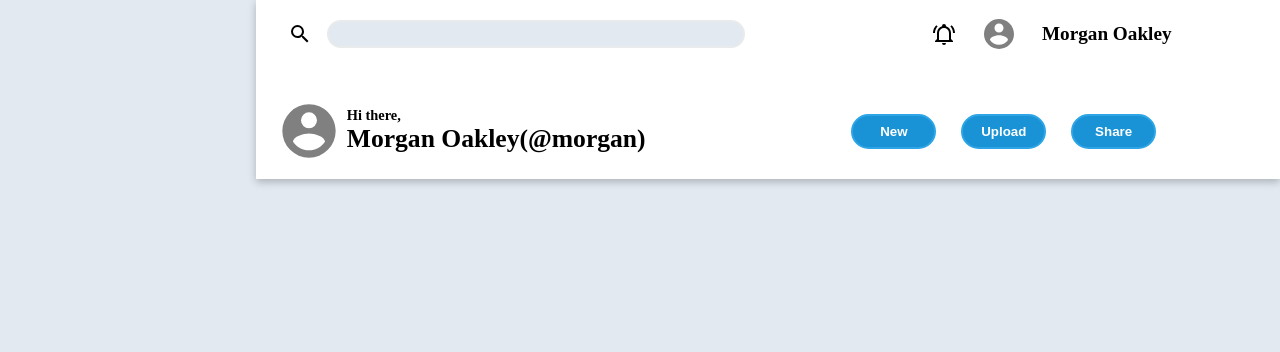
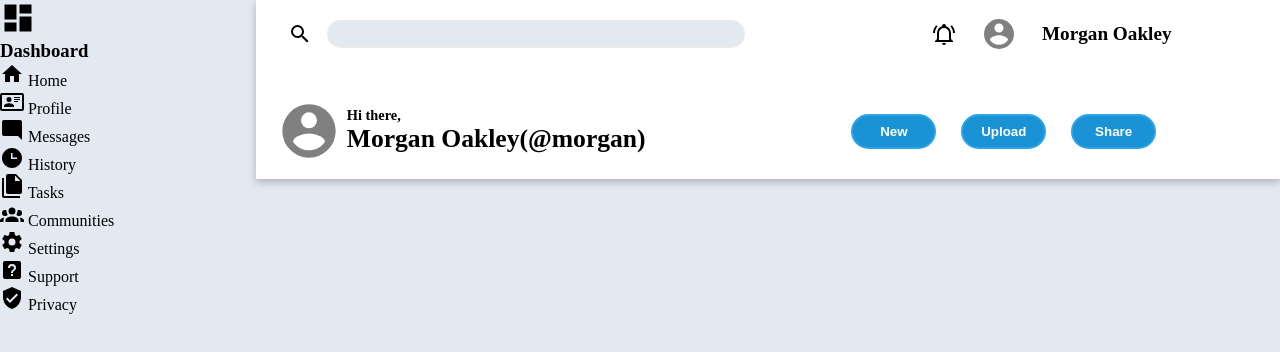
Before and after one commit to rahmanaga/admin-dashboard, a plain HTML site: page index.html in a window 1280 px wide. Drawn offline with Linux system fonts and the light colour scheme.

Commit message:
Add content to sidebar section

```diff
--- a/index.html
+++ b/index.html
@@ -66,7 +66,106 @@
           <button>Share</button>
         </div>
       </header>
-      <aside class="sidebar"></aside>
+      <aside class="sidebar">
+        <div class="dashboard">
+          <svg style="width: 36px; height: 36px" viewBox="0 0 24 24">
+            <path
+              fill="currentColor"
+              d="M13,3V9H21V3M13,21H21V11H13M3,21H11V15H3M3,13H11V3H3V13Z"
+            />
+            <h3>Dashboard</h3>
+          </svg>
+        </div>
+        <div class="navigation">
+          <ul>
+            <li>
+              <svg style="width: 24px; height: 24px" viewBox="0 0 24 24">
+                <path
+                  fill="currentColor"
+                  d="M10,20V14H14V20H19V12H22L12,3L2,12H5V20H10Z"
+                />
+              </svg>
+              Home
+            </li>
+            <li>
+              <svg style="width: 24px; height: 24px" viewBox="0 0 24 24">
+                <path
+                  fill="currentColor"
+                  d="M22,3H2C0.91,3.04 0.04,3.91 0,5V19C0.04,20.09 0.91,20.96 2,21H22C23.09,20.96 23.96,20.09 24,19V5C23.96,3.91 23.09,3.04 22,3M22,19H2V5H22V19M14,17V15.75C14,14.09 10.66,13.25 9,13.25C7.34,13.25 4,14.09 4,15.75V17H14M9,7A2.5,2.5 0 0,0 6.5,9.5A2.5,2.5 0 0,0 9,12A2.5,2.5 0 0,0 11.5,9.5A2.5,2.5 0 0,0 9,7M14,7V8H20V7H14M14,9V10H20V9H14M14,11V12H18V11H14"
+                />
+              </svg>
+              Profile
+            </li>
+            <li>
+              <svg style="width: 24px; height: 24px" viewBox="0 0 24 24">
+                <path
+                  fill="currentColor"
+                  d="M22,4C22,2.89 21.1,2 20,2H4A2,2 0 0,0 2,4V16A2,2 0 0,0 4,18H18L22,22V4Z"
+                />
+              </svg>
+              Messages
+            </li>
+            <li>
+              <svg style="width: 24px; height: 24px" viewBox="0 0 24 24">
+                <path
+                  fill="currentColor"
+                  d="M12 2C6.5 2 2 6.5 2 12C2 17.5 6.5 22 12 22C17.5 22 22 17.5 22 12S17.5 2 12 2M17 13H11V7H12.5V11.5H17V13Z"
+                />
+              </svg>
+              History
+            </li>
+            <li>
+              <svg style="width: 24px; height: 24px" viewBox="0 0 24 24">
+                <path
+                  fill="currentColor"
+                  d="M15,7H20.5L15,1.5V7M8,0H16L22,6V18A2,2 0 0,1 20,20H8C6.89,20 6,19.1 6,18V2A2,2 0 0,1 8,0M4,4V22H20V24H4A2,2 0 0,1 2,22V4H4Z"
+                />
+              </svg>
+              Tasks
+            </li>
+            <li>
+              <svg style="width: 24px; height: 24px" viewBox="0 0 24 24">
+                <path
+                  fill="currentColor"
+                  d="M12,5.5A3.5,3.5 0 0,1 15.5,9A3.5,3.5 0 0,1 12,12.5A3.5,3.5 0 0,1 8.5,9A3.5,3.5 0 0,1 12,5.5M5,8C5.56,8 6.08,8.15 6.53,8.42C6.38,9.85 6.8,11.27 7.66,12.38C7.16,13.34 6.16,14 5,14A3,3 0 0,1 2,11A3,3 0 0,1 5,8M19,8A3,3 0 0,1 22,11A3,3 0 0,1 19,14C17.84,14 16.84,13.34 16.34,12.38C17.2,11.27 17.62,9.85 17.47,8.42C17.92,8.15 18.44,8 19,8M5.5,18.25C5.5,16.18 8.41,14.5 12,14.5C15.59,14.5 18.5,16.18 18.5,18.25V20H5.5V18.25M0,20V18.5C0,17.11 1.89,15.94 4.45,15.6C3.86,16.28 3.5,17.22 3.5,18.25V20H0M24,20H20.5V18.25C20.5,17.22 20.14,16.28 19.55,15.6C22.11,15.94 24,17.11 24,18.5V20Z"
+                />
+              </svg>
+              Communities
+            </li>
+          </ul>
+        </div>
+        <div class="protection">
+          <ul>
+            <li>
+              <svg style="width: 24px; height: 24px" viewBox="0 0 24 24">
+                <path
+                  fill="currentColor"
+                  d="M12,15.5A3.5,3.5 0 0,1 8.5,12A3.5,3.5 0 0,1 12,8.5A3.5,3.5 0 0,1 15.5,12A3.5,3.5 0 0,1 12,15.5M19.43,12.97C19.47,12.65 19.5,12.33 19.5,12C19.5,11.67 19.47,11.34 19.43,11L21.54,9.37C21.73,9.22 21.78,8.95 21.66,8.73L19.66,5.27C19.54,5.05 19.27,4.96 19.05,5.05L16.56,6.05C16.04,5.66 15.5,5.32 14.87,5.07L14.5,2.42C14.46,2.18 14.25,2 14,2H10C9.75,2 9.54,2.18 9.5,2.42L9.13,5.07C8.5,5.32 7.96,5.66 7.44,6.05L4.95,5.05C4.73,4.96 4.46,5.05 4.34,5.27L2.34,8.73C2.21,8.95 2.27,9.22 2.46,9.37L4.57,11C4.53,11.34 4.5,11.67 4.5,12C4.5,12.33 4.53,12.65 4.57,12.97L2.46,14.63C2.27,14.78 2.21,15.05 2.34,15.27L4.34,18.73C4.46,18.95 4.73,19.03 4.95,18.95L7.44,17.94C7.96,18.34 8.5,18.68 9.13,18.93L9.5,21.58C9.54,21.82 9.75,22 10,22H14C14.25,22 14.46,21.82 14.5,21.58L14.87,18.93C15.5,18.67 16.04,18.34 16.56,17.94L19.05,18.95C19.27,19.03 19.54,18.95 19.66,18.73L21.66,15.27C21.78,15.05 21.73,14.78 21.54,14.63L19.43,12.97Z"
+                />
+              </svg>
+              Settings
+            </li>
+            <li>
+              <svg style="width: 24px; height: 24px" viewBox="0 0 24 24">
+                <path
+                  fill="currentColor"
+                  d="M11,18H13V16H11V18M12,6A4,4 0 0,0 8,10H10A2,2 0 0,1 12,8A2,2 0 0,1 14,10C14,12 11,11.75 11,15H13C13,12.75 16,12.5 16,10A4,4 0 0,0 12,6M5,3H19A2,2 0 0,1 21,5V19A2,2 0 0,1 19,21H5A2,2 0 0,1 3,19V5A2,2 0 0,1 5,3Z"
+                />
+              </svg>
+              Support
+            </li>
+            <li>
+              <svg style="width: 24px; height: 24px" viewBox="0 0 24 24">
+                <path
+                  fill="currentColor"
+                  d="M10,17L6,13L7.41,11.59L10,14.17L16.59,7.58L18,9M12,1L3,5V11C3,16.55 6.84,21.74 12,23C17.16,21.74 21,16.55 21,11V5L12,1Z"
+                />
+              </svg>
+              Privacy
+            </li>
+          </ul>
+        </div>
+      </aside>
       <main class="main"></main>
     </div>
   </body>
```
